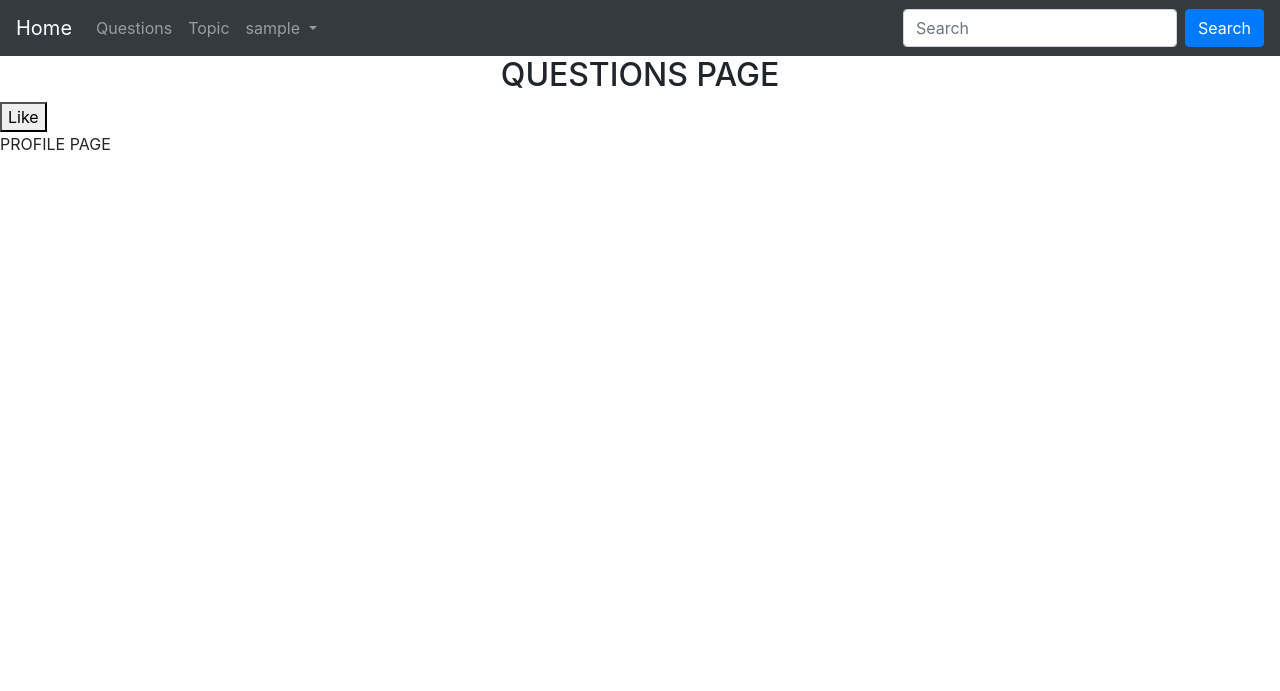
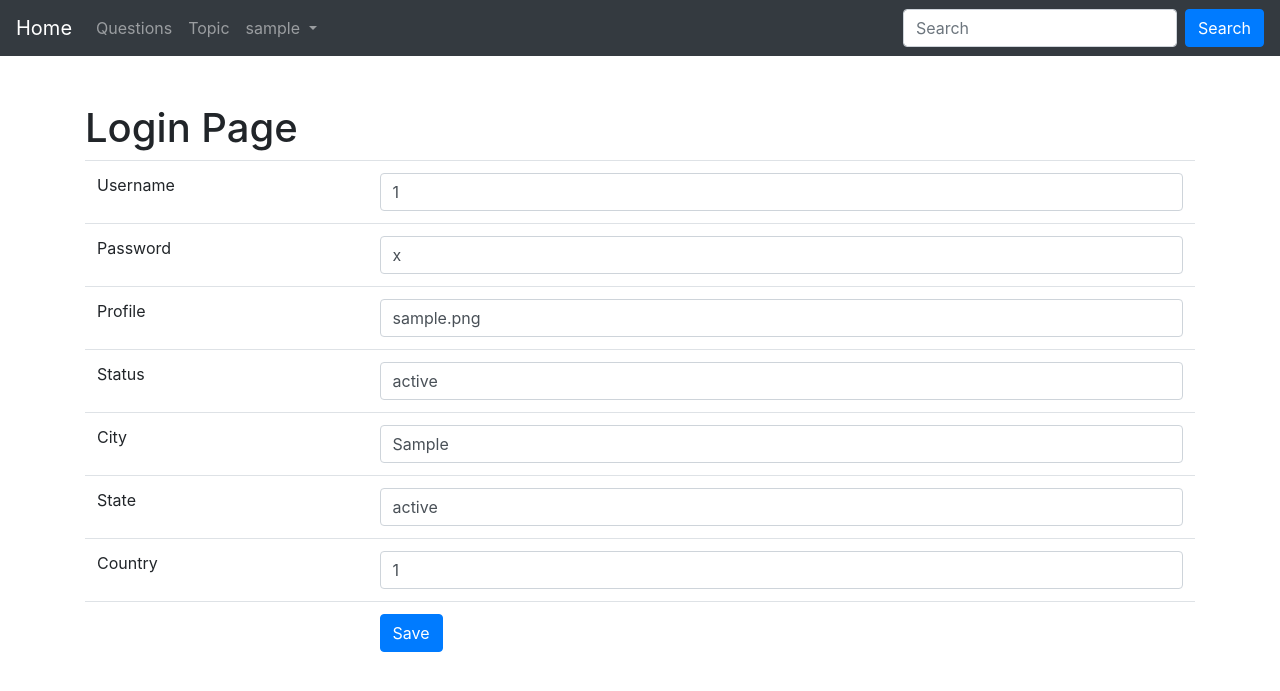
Before and after one commit to bvo4/Databases-Project, a PHP site: page /profile.php in a window 1280 px wide. Shown: the top 691 px of the page. Run offline with PHP 8.4, Linux system fonts and the light colour scheme; the visitor is signed in with stand-in values (Sample User, id 1); tables that the repository leaves empty or names only in its code hold one stand-in row (values such as "Sample post").

Commit message:
Implementing profile page design

```diff
--- a/PHP web resources/homepage.php
+++ b/PHP web resources/homepage.php
@@ -51,8 +51,6 @@ table, th, td {
 
 <?php
 	include 'header.php';
-	include 'session.php';
-
 
 	$header = returnHeader();
 	echo $header;
--- a/PHP web resources/profile.php
+++ b/PHP web resources/profile.php
@@ -1,52 +1,9 @@
 <!DOCTYPE html>
-<html>
-  <head>
-    <meta charset="UTF-8" />
-    <title>Databases Project</title>
-  </head>
-
-
-<style>
- .header {
-  padding: 5px;
-  text-align: center;
-  background: #1abc9c;
-  color: white;
-  font-size: 15px;
-}
-.container {
-  display: flex;
-}
-.container.space-around {
-  padding: 5px;
-  text-align: center;
-  background: #808080;
-  color: white;
-  font-size: 15px;
-  justify-content: space-around;
-}
-.container.space-between {
-  justify-content: space-between;
-}
-
-.tablink {
-  background-color: #555;
-  color: white;
-  float: left;
-  border: none;
-  outline: none;
-  cursor: pointer;
-  padding: 14px 16px;
-  font-size: 17px;
-  width: 200%;
-  display:inline
-}
-table, th, td {
-  border:1px solid black;
-}
-</style>
-
-
+<html lang="en">
+<head>
+    <meta charset="utf-8">
+    <meta http-equiv="X-UA-Compatible" content="IE=edge">
+    <meta name="viewport" content="width=device-width, initial-scale=1">
 
 <?php
 	include 'header.php';
@@ -54,21 +11,122 @@ table, th, td {
 	echo $header;
 ?>
 
-  <body>
+    <title>Profile Page</title>
 
-    <h2 style="text-align: center">QUESTIONS PAGE</h2>
+    <!-- Bootstrap CSS will be here -->
+</head>
+<body>
 
-	<?php
-	include 'reactjs.php';
+<!-- navigation bar will be here -->
+<div class="container mt-5">
+    <div class="row">
+    <div class="col-sm">
+        <h1>Login Page</h1>
+    </div>
+</div>
+<?php
+	include 'db_connection_project.php';
+	$conn = OpenCon();
+	$sql = "select *
+			from users
+			where uid = $_SESSION[uid]
+			";
+	$stmt = mysqli_query($conn, $sql);
+	$row = $row = mysqli_fetch_array($stmt);
 
-	$button = load_button();
-	echo $button;
-	?>
 
-  </body>
-</html>
+	if(isset($_SESSION['uid']))
+	{
+		$form = "<form action='#' method='post'>
+			<table class='table table-hover'>
+				<tr>
+					<td>Username</td>
+					<td><input type='text' name='username' value='$row[uid]' class='form-control' required></td>
+				</tr>
+
+				<tr>
+					<td>Password</td>
+					<td><input type='text' name='password' value='$row[password]' class='form-control' required></td>
+
+				</tr>
+
+				 <tr>
+					<td>Profile</td>
+					<td><input type='text' name='profile' value='$row[profile]' class='form-control' required></td>
+				</tr>
+
+				<tr>
+					<td>Status</td>
+					<td><input type='text' name='status' value='$row[status]' class='form-control' required></td>
+				</tr>
+
+				<tr>
+					<td>City</td>
+					<td><input type='text' name='city' value='$row[city]' class='form-control' required></td>
+				</tr>
+
+				<tr>
+					<td>State</td>
+					<td><input type='text' name='state' value='$row[state]' class='form-control' required></td>
+				</tr>
+
+				<tr>
+					<td>Country</td>
+					<td><input type='text' name='country' value='$row[country]' class='form-control' required></td>
+				</tr>
+
+				<tr>
+					<td></td>
+					<td>
+							<button type='submit' name='login' class='btn btn-primary'>
+								<span class='glyphicon glyphicon-plus'></span> Save
+							</button>
+
+					</td>
+				</tr>
+
+			</table>
+		</form>";
+		echo $form;
+	}
+	else
+	{
+		$alert = alert_status();
+		echo $alert;
+	}
+?>
+
+</div>
+
+<!-- Bootstrap JavaScript will be here -->
 
 <?php
-	echo "PROFILE PAGE";
+
+function alert_status()
+{
+	if(isset($_SESSION['user']))
+	  $greenthing = '<div class="row">
+					<div class="col-sm">
+						<div class="alert alert-success">
+							<strong>Good day!</strong> You are logged in as ' . $_SESSION["user"]
+					. '	</div>
+					</div>
+					</div>';
+	else
+	{
+	  $greenthing = '<div class="row">
+					<div class="col-sm">
+						<div class="alert alert-danger">
+							Warning, you are not logged in, so you are not able to see this page.
+							<br/> If you want to see this page, please log in through the header above.
+						</div>
+					</div>
+					</div>';
+	}
+	return $greenthing;
+}
+
 
 ?>
+</body>
+</html>
--- a/PHP web resources/question.php
+++ b/PHP web resources/question.php
@@ -45,8 +45,6 @@ table, th, td {
   border:1px solid black;
 }
 </style>
-
-
 
 <?php
 	include 'header.php';
```
Also changed, not shown: PHP web resources/login.php (+5 -2 lines).
